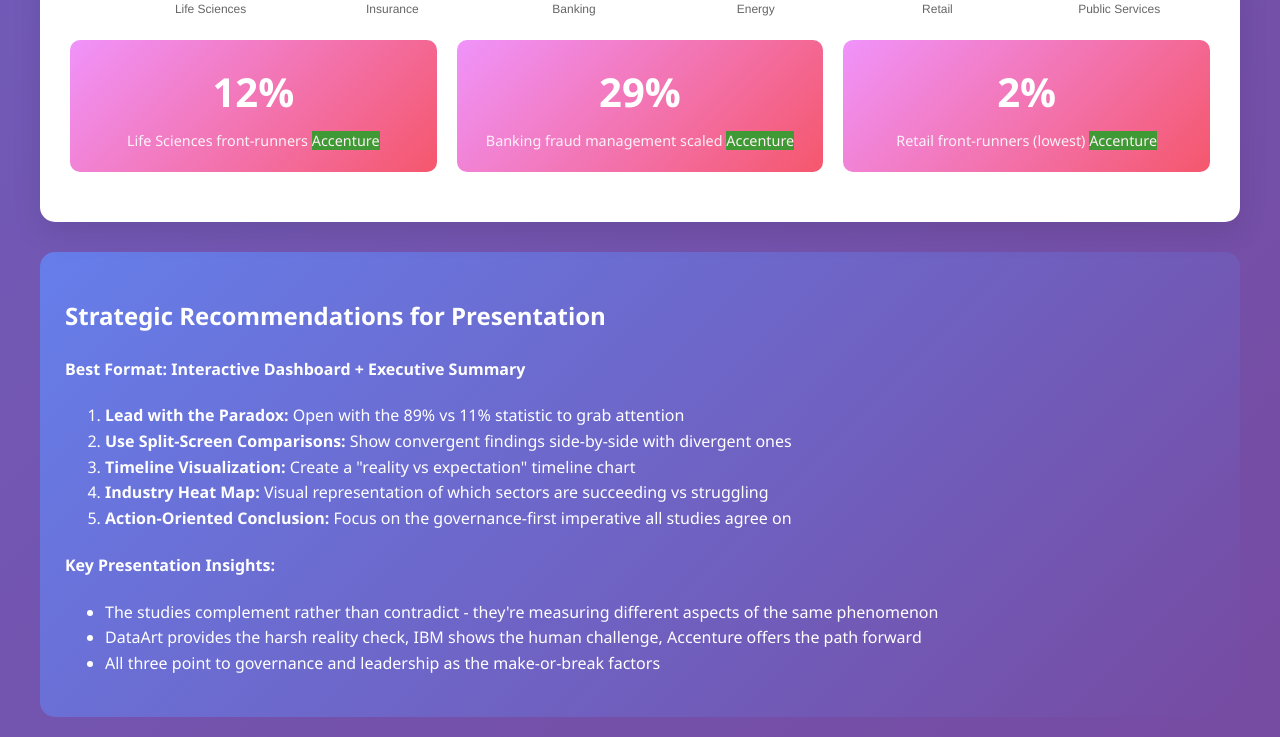
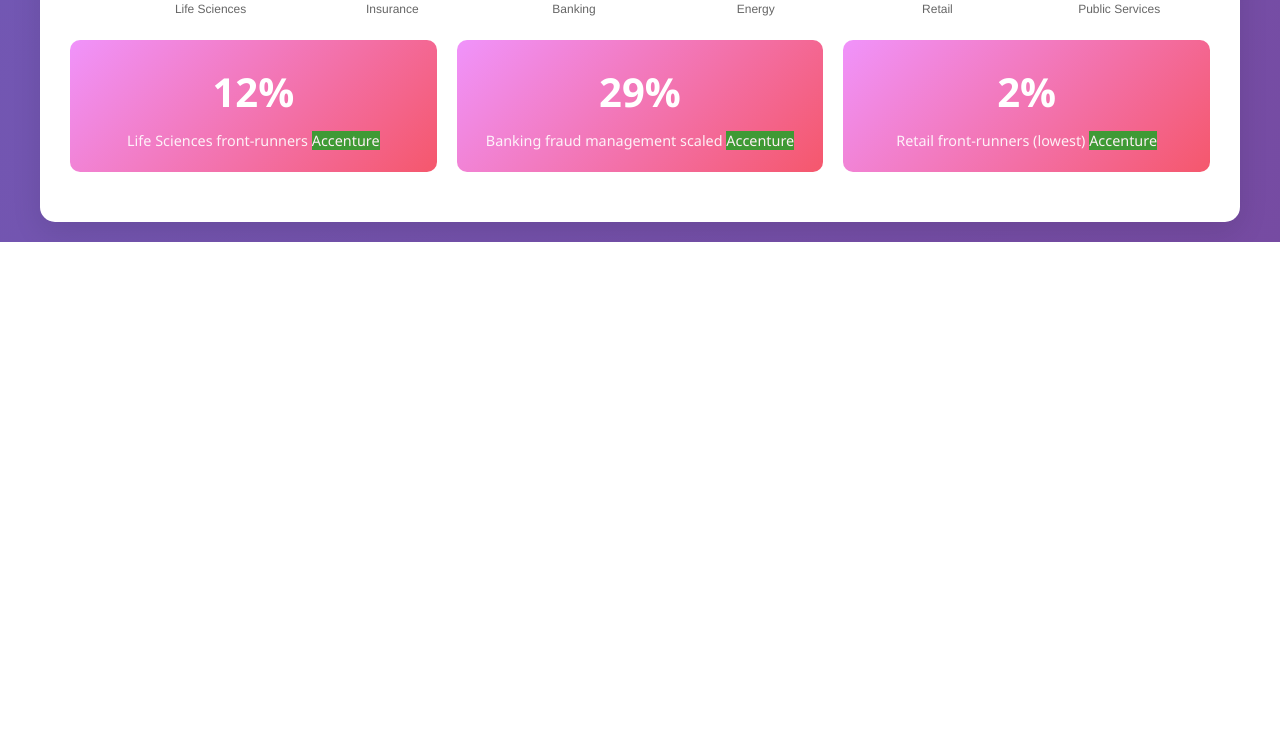
Before and after one commit to JohnnyG1313/AI-Adoption-Analysis-2025, a plain HTML site: page index.html in a window 1280 px wide. Shown: the part 4933-5670 px from the top of the page. After the commit the page ends 5175 px from the top, so only its background shows below. Drawn offline with nearby package versions, Linux system fonts and the light colour scheme.

Commit message:
Update analysis with new data

```diff
--- a/index.html
+++ b/index.html
@@ -326,25 +326,6 @@
                 </div>
             </div>
         </div>
-
-        <div class="recommendation-box">
-            <h2>Strategic Recommendations for Presentation</h2>
-            <h4>Best Format: Interactive Dashboard + Executive Summary</h4>
-            <ol>
-                <li><strong>Lead with the Paradox:</strong> Open with the 89% vs 11% statistic to grab attention</li>
-                <li><strong>Use Split-Screen Comparisons:</strong> Show convergent findings side-by-side with divergent ones</li>
-                <li><strong>Timeline Visualization:</strong> Create a "reality vs expectation" timeline chart</li>
-                <li><strong>Industry Heat Map:</strong> Visual representation of which sectors are succeeding vs struggling</li>
-                <li><strong>Action-Oriented Conclusion:</strong> Focus on the governance-first imperative all studies agree on</li>
-            </ol>
-
-            <h4>Key Presentation Insights:</h4>
-            <ul>
-                <li>The studies complement rather than contradict - they're measuring different aspects of the same phenomenon</li>
-                <li>DataArt provides the harsh reality check, IBM shows the human challenge, Accenture offers the path forward</li>
-                <li>All three point to governance and leadership as the make-or-break factors</li>
-            </ul>
-        </div>
     </div>
 
     <script>
```
